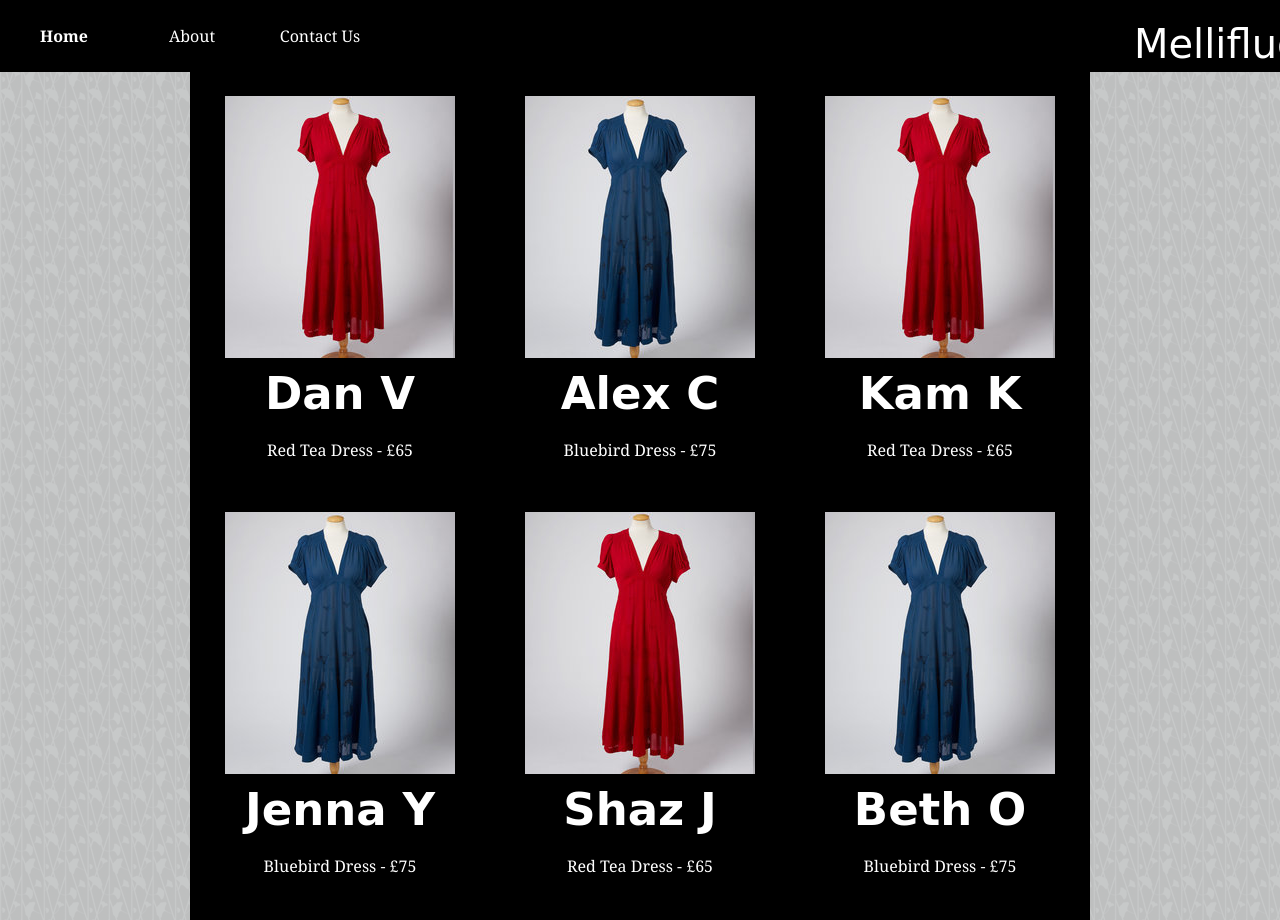
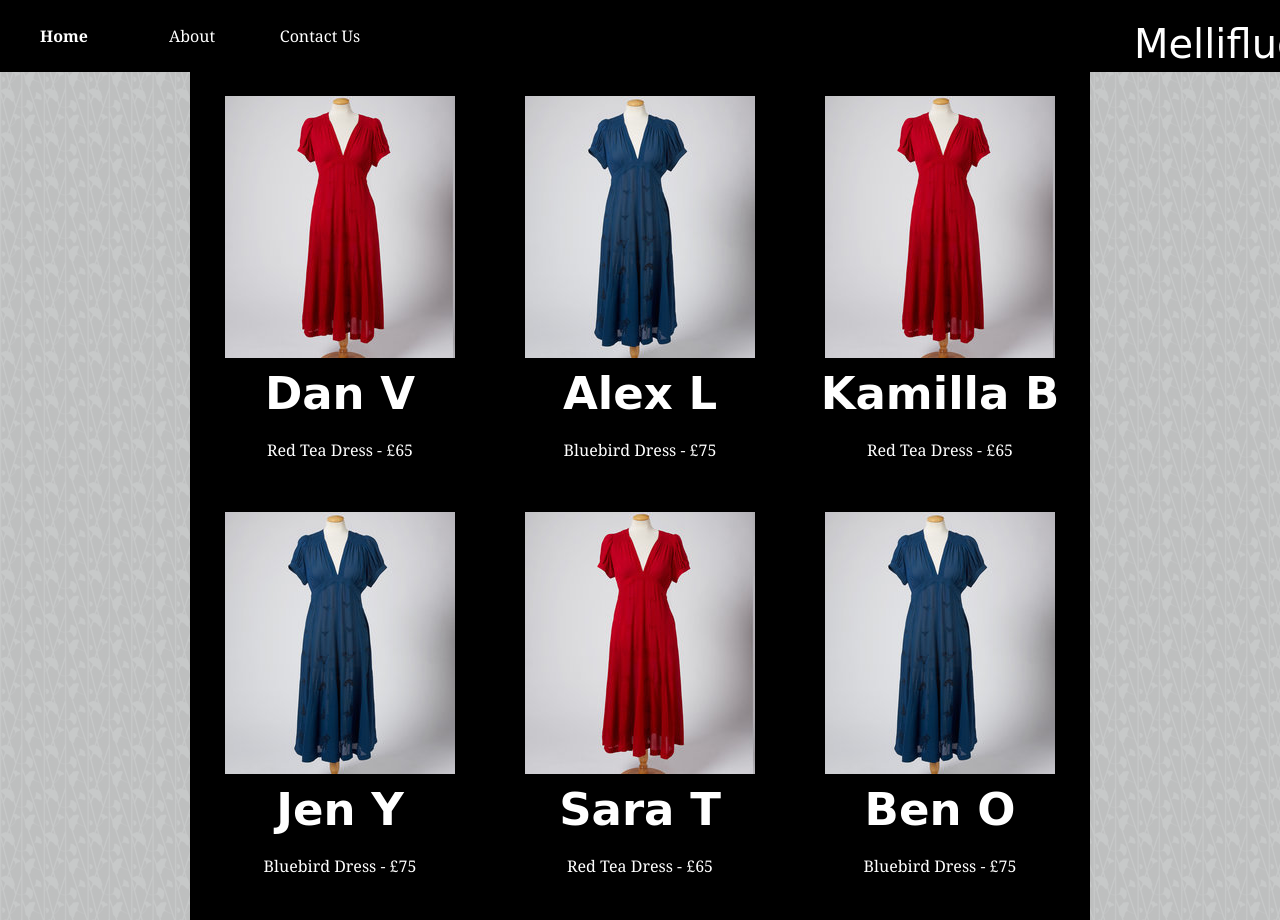
Before and after one commit to almaskorotana/Midterm, a plain HTML site: page index.html in a window 1280 px wide. Shown: the top 920 px of the page. Drawn offline with nearby package versions, Linux system fonts and the light colour scheme; a web font is replaced by a local one.

Commit message:
almas change

```diff
--- a/index.html
+++ b/index.html
@@ -38,31 +38,31 @@
 
 				<div class ="homebox">
 					<a href="item.html"><img src="images/dress2.jpg" border="0"></a>
-					<h2>Alex C</h2>
+					<h2>Alex L</h2>
 					<p>Bluebird Dress - £75</p>
 				</div>
 
 				<div class ="homebox">
 					<a href="item.html"><img src="images/dress1.jpg" border="0"></a>
-					<h2>Kam K</h2>
+					<h2>Kamilla B</h2>
 					<p>Red Tea Dress - £65</p>
 				</div>
 
 				<div class ="homebox">
 					<a href="item.html"><img src="images/dress2.jpg" border="0"></a>
-					<h2>Jenna Y</h2>
+					<h2>Jen Y</h2>
 					<p>Bluebird Dress - £75</p>
 				</div>
 
 				<div class ="homebox">
 					<a href="item.html"><img src="images/dress1.jpg" border="0"></a>
-					<h2>Shaz J</h2>
+					<h2>Sara T</h2>
 					<p>Red Tea Dress - £65</p>
 				</div>
 
 				<div class ="homebox">
 					<a href="item.html"><img src="images/dress2.jpg" border="0"></a>
-					<h2>Beth O</h2>
+					<h2>Ben O</h2>
 					<p>Bluebird Dress - £75</p>
 				</div>
 
```
